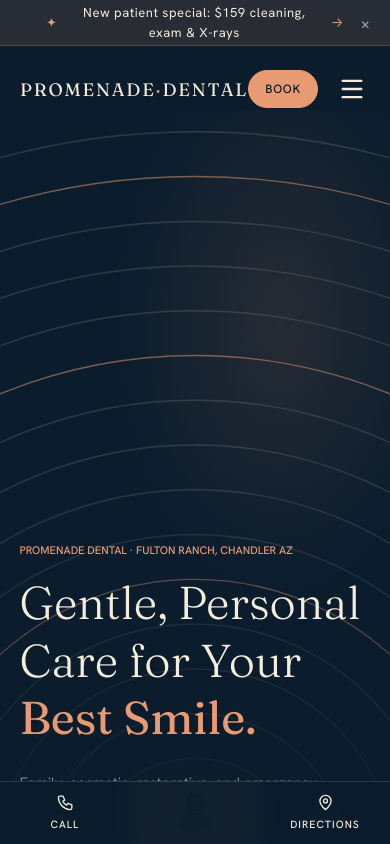
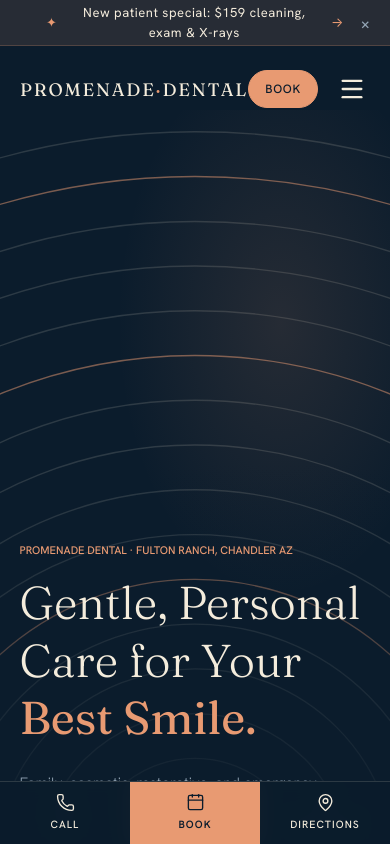
Before and after one commit to BxtDevelopers/Promenade, a Next.js app: page /home03 in a window 390 px wide. Shown: the top 844 px of the page. Built offline with nearby package versions, Linux system fonts and the light colour scheme.

Commit message:
fix the issue

```diff
--- a/app/components/home3/MobileBar.tsx
+++ b/app/components/home3/MobileBar.tsx
@@ -1,54 +1,37 @@
 import Link from 'next/link'
+import { Phone, Calendar, MapPin } from 'lucide-react'
 
 const BASE = 'https://promenade-dental.vercel.app'
 
 export default function MobileBar() {
   return (
     <>
-      {/* Sticky bar — shown only on mobile via CSS */}
+      {/* Sticky bar — shown only on mobile */}
       <div
-        className="fixed left-0 right-0 bottom-0 z-[80] hidden sm:hidden"
         id="mobile-bar"
-        style={{
-          display:        'grid',
-          gridTemplateColumns: 'repeat(3,1fr)',
-          background:     'rgba(11,28,44,0.97)',
-          backdropFilter: 'blur(10px)',
-          borderTop:      '1px solid rgba(244,236,221,0.14)',
-        }}
+        className="fixed left-0 right-0 bottom-0 z-[80] grid grid-cols-3 md:hidden bg-[rgba(11,28,44,0.97)] backdrop-blur-[10px] border-t border-[rgba(244,236,221,0.14)]"
       >
         <Link
           href="tel:+14808028188"
-          className="flex flex-col items-center justify-center gap-[5px] no-underline text-ivory text-[10.5px] tracking-[0.1em] uppercase font-medium"
-          style={{ padding: '11px 6px' }}
+          className="flex flex-col items-center justify-center gap-[5px] p-[11px_6px] no-underline text-ivory text-[10.5px] tracking-[0.1em] uppercase font-medium"
         >
-          <svg viewBox="0 0 24 24" className="w-[19px] h-[19px]" style={{ stroke: 'currentColor', fill: 'none', strokeWidth: 1.7, strokeLinecap: 'round', strokeLinejoin: 'round' }}>
-            <path d="M5 4h4l2 5-2.5 1.5a11 11 0 0 0 5 5L15 13l5 2v4a2 2 0 0 1-2 2A16 16 0 0 1 3 6a2 2 0 0 1 2-2Z" />
-          </svg>
+          <Phone className="w-[19px] h-[19px]" strokeWidth={1.7} />
           Call
         </Link>
 
         <Link
           href={`${BASE}/contact-us`}
-          className="flex flex-col items-center justify-center gap-[5px] no-underline text-bg font-semibold text-[10.5px] tracking-[0.1em] uppercase"
-          style={{ padding: '11px 6px', background: 'var(--coral)' }}
+          className="flex flex-col items-center justify-center gap-[5px] p-[11px_6px] no-underline text-bg bg-coral font-semibold text-[10.5px] tracking-[0.1em] uppercase"
         >
-          <svg viewBox="0 0 24 24" className="w-[19px] h-[19px]" style={{ stroke: 'currentColor', fill: 'none', strokeWidth: 1.7, strokeLinecap: 'round', strokeLinejoin: 'round' }}>
-            <rect x="3" y="4.5" width="18" height="17" rx="2" />
-            <path d="M3 9h18M8 2.5v4M16 2.5v4" />
-          </svg>
+          <Calendar className="w-[19px] h-[19px]" strokeWidth={1.7} />
           Book
         </Link>
 
         <Link
           href="https://maps.app.goo.gl/ufAu9qeLdfAFBAMr9"
-          className="flex flex-col items-center justify-center gap-[5px] no-underline text-ivory text-[10.5px] tracking-[0.1em] uppercase font-medium"
-          style={{ padding: '11px 6px' }}
+          className="flex flex-col items-center justify-center gap-[5px] p-[11px_6px] no-underline text-ivory text-[10.5px] tracking-[0.1em] uppercase font-medium"
         >
-          <svg viewBox="0 0 24 24" className="w-[19px] h-[19px]" style={{ stroke: 'currentColor', fill: 'none', strokeWidth: 1.7, strokeLinecap: 'round', strokeLinejoin: 'round' }}>
-            <path d="M12 21s-7-6-7-11a7 7 0 0 1 14 0c0 5-7 11-7 11Z" />
-            <circle cx="12" cy="10" r="2.5" />
-          </svg>
+          <MapPin className="w-[19px] h-[19px]" strokeWidth={1.7} />
           Directions
         </Link>
       </div>
```
